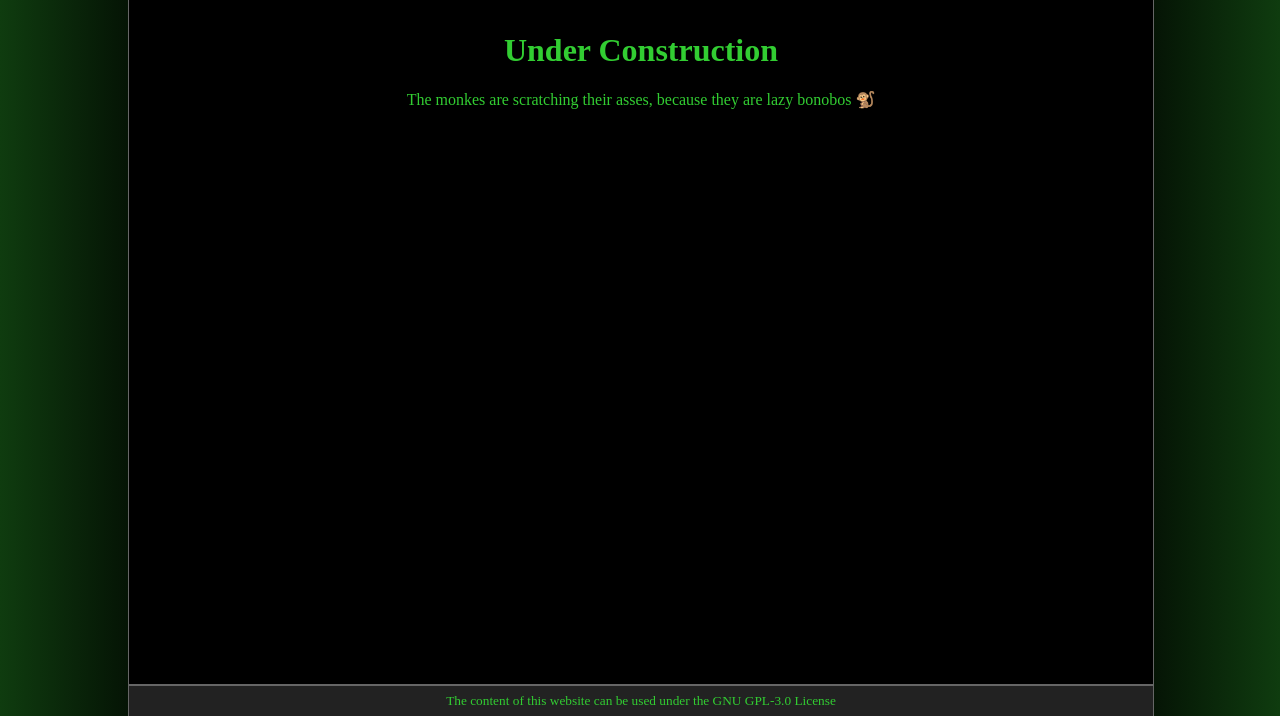
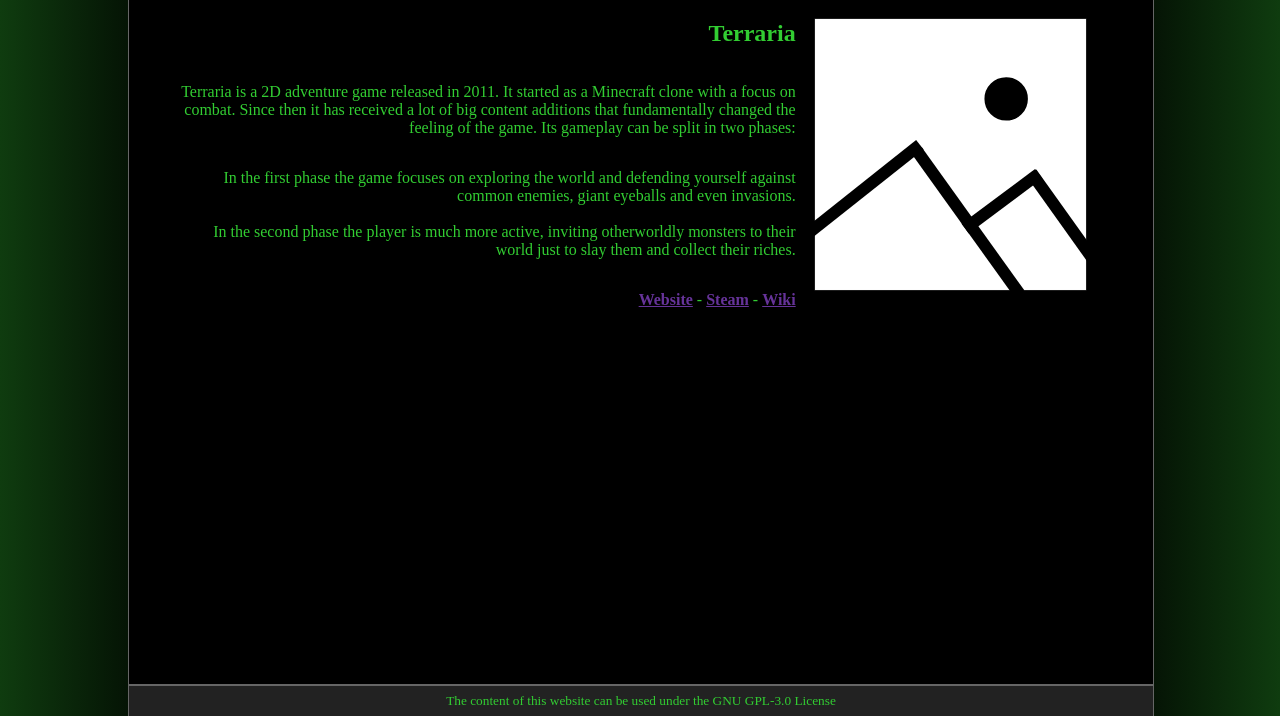
Before and after one commit to Flash3r01/GainerSite, a Flask app: page /games in a window 1280 px wide. Shown: the part 84-800 px from the top of the page. Run offline with Flask 2, Linux system fonts and the light colour scheme.

Commit message:
added contentBox Template added a first game

```diff
--- /dev/null
+++ b/templates/base/contentBoxBase.html
@@ -0,0 +1,8 @@
+<div class="contentBox">
+    <div class="contentBoxText">
+        {% block text %}{% endblock %}
+    </div>
+    <div class="contentBoxImage">
+        {% block image %}{% endblock %}
+    </div>
+</div>
--- a/templates/games.html
+++ b/templates/games.html
@@ -1,6 +1,9 @@
 {% extends "base/base.html" %}
 
 {% block content %}
-<h1>Under Construction</h1>
-<p>The monkes are scratching their asses, because they are lazy bonobos 🐒</p>
+<!--<h1>Under Construction</h1>
+<p>The monkes are scratching their asses, because they are lazy bonobos 🐒</p>-->
+
+{% include "games/terraria.html" %}
+
 {% endblock content %}
--- /dev/null
+++ b/templates/games/terraria.html
@@ -0,0 +1,24 @@
+{% extends "base/contentBoxBase.html" %}
+
+{% block text %}
+<h2>Terraria</h2>
+<p>
+    Terraria is a 2D adventure game released in 2011.
+    It started as a Minecraft clone with a focus on combat.
+    Since then it has received a lot of big content additions that fundamentally changed the feeling of the game.
+    Its gameplay can be split in two phases:
+</p>
+<p>
+    In the first phase the game focuses on exploring the world and defending yourself against common enemies,
+    giant eyeballs and even invasions.
+    <br><br>
+    In the second phase the player is much more active, inviting otherworldly monsters to their world
+    just to slay them and collect their riches.
+</p>
+<p><a href="https://terraria.org/">Website</a> - <a href="https://store.steampowered.com/app/105600/Terraria/">Steam</a> - <a href="https://terraria.fandom.com/wiki/Terraria_Wiki">Wiki</a></p>
+{% endblock text %}
+
+
+{% block image %}
+<img src="{{ url_for('static', filename='image/missingPicture.svg') }}">
+{% endblock image %}
```
